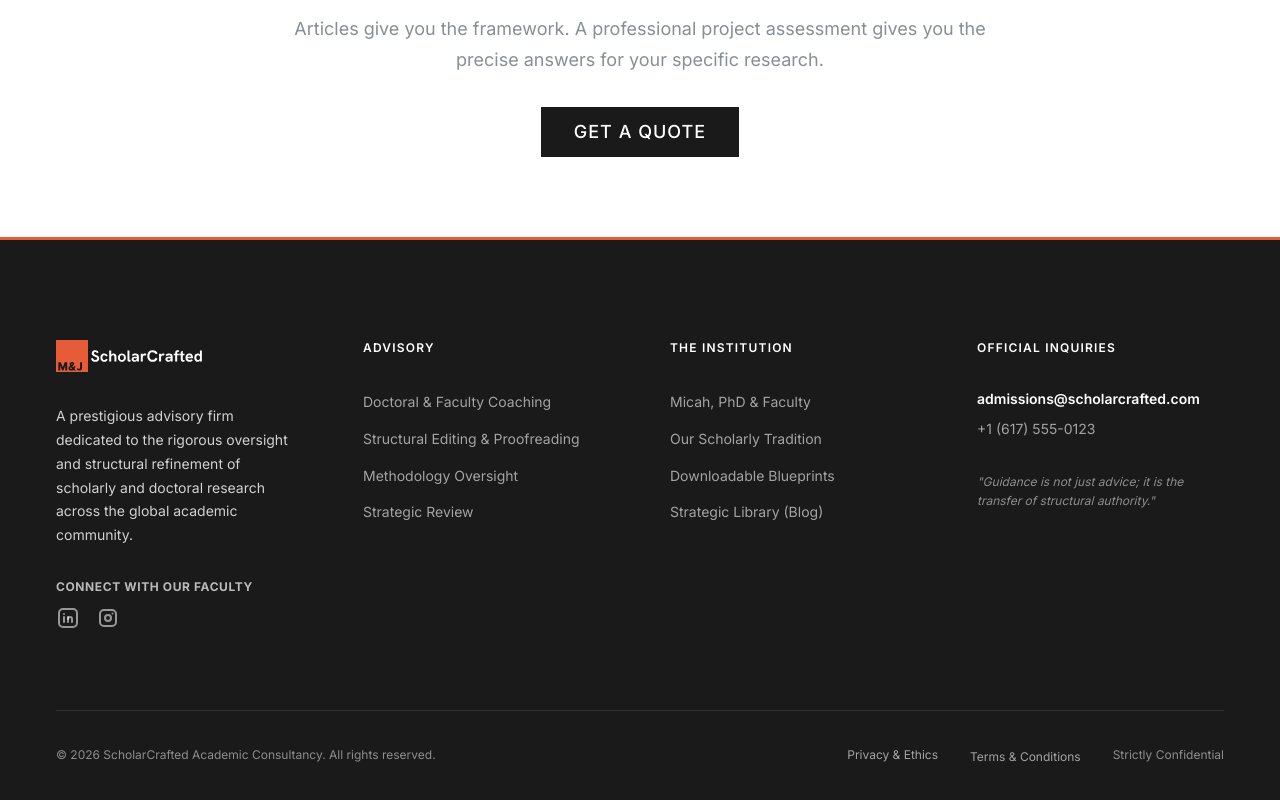
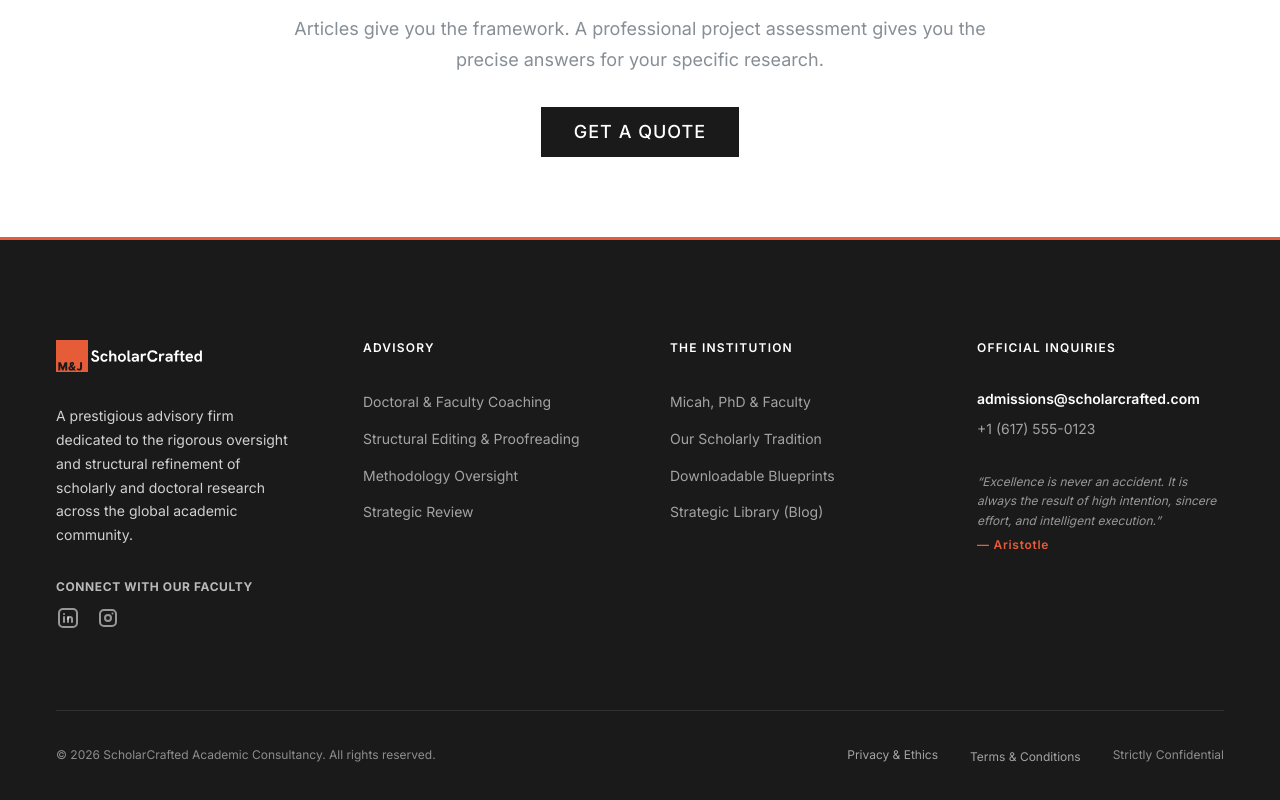
Before and after one commit to Kallias254/consulting-business, a Next.js app: page /scholarcrafted/blog in a window 1280 px wide. Shown: the part 1518-2318 px from the top of the page. Built offline with nearby package versions, Linux system fonts and the light colour scheme.

Commit message:
feat: hero eyebrow → 'Academic Advisory'; footer revolving quotes on every page load (10 curated)

```diff
--- a/src/app/(frontend)/scholarcrafted/_components/Footer.tsx
+++ b/src/app/(frontend)/scholarcrafted/_components/Footer.tsx
@@ -1,6 +1,6 @@
 'use client'
 
-import React from 'react'
+import React, { useState, useEffect } from 'react'
 import {
   Container,
   SimpleGrid,
@@ -19,9 +19,27 @@ import {
 } from '@tabler/icons-react'
 import { Logo } from './Logo'
 
+const QUOTES = [
+  { text: 'Big results require big ambitions.', author: 'Heraclitus' },
+  { text: 'A good decision is based on knowledge and not on numbers.', author: 'Plato' },
+  { text: 'Friendship is always a sweet responsibility, never an opportunity.', author: 'Kahlil Gibran' },
+  { text: 'Our greatest weakness lies in giving up. The most certain way to succeed is always to try just one more time.', author: 'Thomas Edison' },
+  { text: 'The roots of education are bitter, but the fruit is sweet.', author: 'Aristotle' },
+  { text: 'An investment in knowledge pays the best interest.', author: 'Benjamin Franklin' },
+  { text: 'The mind is not a vessel to be filled, but a fire to be kindled.', author: 'Plutarch' },
+  { text: 'Excellence is never an accident. It is always the result of high intention, sincere effort, and intelligent execution.', author: 'Aristotle' },
+  { text: 'It always seems impossible until it is done.', author: 'Nelson Mandela' },
+  { text: 'The secret of getting ahead is getting started.', author: 'Mark Twain' },
+]
+
 export function Footer({ bg }: { bg?: string }) {
   const theme = useMantineTheme()
   const active = theme.other
+  const [quote, setQuote] = useState(QUOTES[0])
+
+  useEffect(() => {
+    setQuote(QUOTES[Math.floor(Math.random() * QUOTES.length)])
+  }, [])
 
   return (
     <Box
@@ -217,14 +235,19 @@ export function Footer({ bg }: { bg?: string }) {
                 +1 (617) 555-0123
               </Text>
             </Stack>
-            <Text
-              size="xs"
-              lh={1.6}
-              fs="italic"
-              c="rgba(255,255,255,0.5)"
-            >
-              &quot;Guidance is not just advice; it is the transfer of structural authority.&quot;
-            </Text>
+            <Stack gap={rem(6)}>
+              <Text
+                size="xs"
+                lh={1.65}
+                fs="italic"
+                c="rgba(255,255,255,0.55)"
+              >
+                &ldquo;{quote.text}&rdquo;
+              </Text>
+              <Text size="xs" c={active.accent} fw={600} style={{ letterSpacing: '0.06em' }}>
+                — {quote.author}
+              </Text>
+            </Stack>
           </Stack>
         </SimpleGrid>
 
--- a/src/app/(frontend)/scholarcrafted/page.tsx
+++ b/src/app/(frontend)/scholarcrafted/page.tsx
@@ -265,7 +265,7 @@ export default function ScholarCraftedLanding() {
               <Stack gap="xl" align="flex-start">
 
                 <p style={{ margin: 0, fontSize: rem(11), fontWeight: 700, letterSpacing: '0.22em', color: active.accent, textTransform: 'uppercase' }}>
-                  Academic Operations & Advisory
+                  Academic Advisory
                 </p>
 
                 <Title
```
Also changed, not shown: 1 other file (tests, documents, lock files or other folders).
